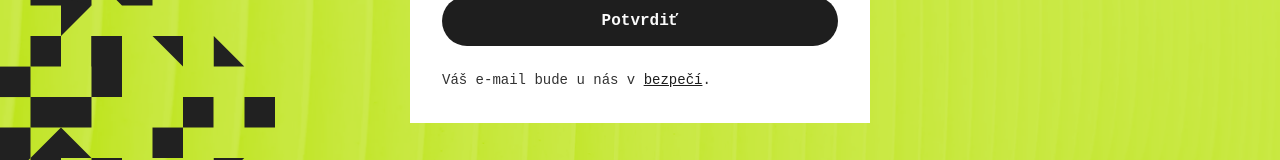
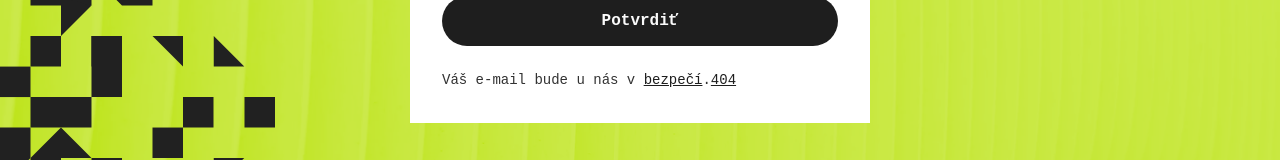
Before and after one commit to MichalTrubini/SPRAVIM_job2, a React (Create React App) app: page / in a window 1280 px wide. Shown: the part 3449-3609 px from the top of the page. Built offline with nearby package versions, Linux system fonts and the light colour scheme; a web font is replaced by a local one.

Commit message:
404 link

```diff
--- a/src/modules/footer/footer.jsx
+++ b/src/modules/footer/footer.jsx
@@ -75,7 +75,7 @@ const Footer = () => {
                   <p className={styles.errorMessage}>Zadaný e-mail je neplatný. Skúste to ešte raz.</p>
                 </div>
               ) : null}
-              <p className={styles.gdpr}>Váš e-mail bude u nás v <Link to={'/gdpr'} className={styles.link}>bezpečí</Link>.</p>
+              <p className={styles.gdpr}>Váš e-mail bude u nás v <Link to={'/gdpr'} className={styles.link}>bezpečí</Link>.<Link to={'/pageNotFound'} className={styles.link}>404</Link></p>
             </form>
           )}
         </div>
```
